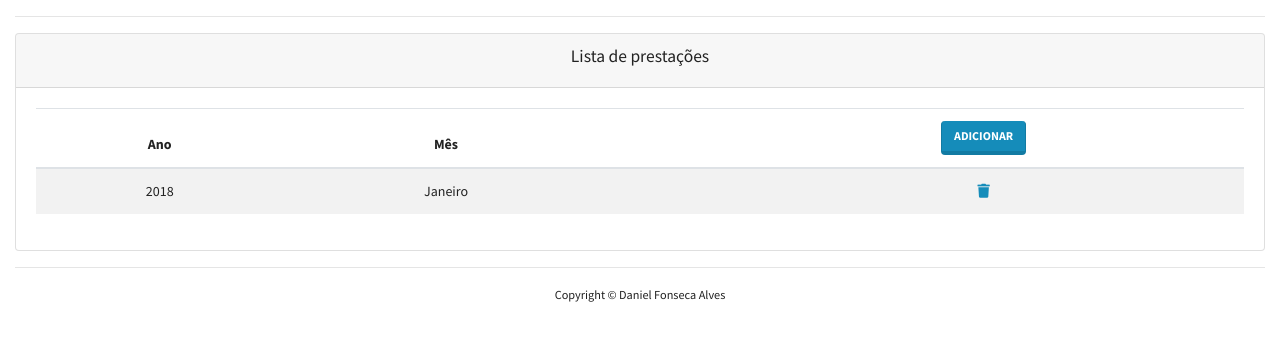
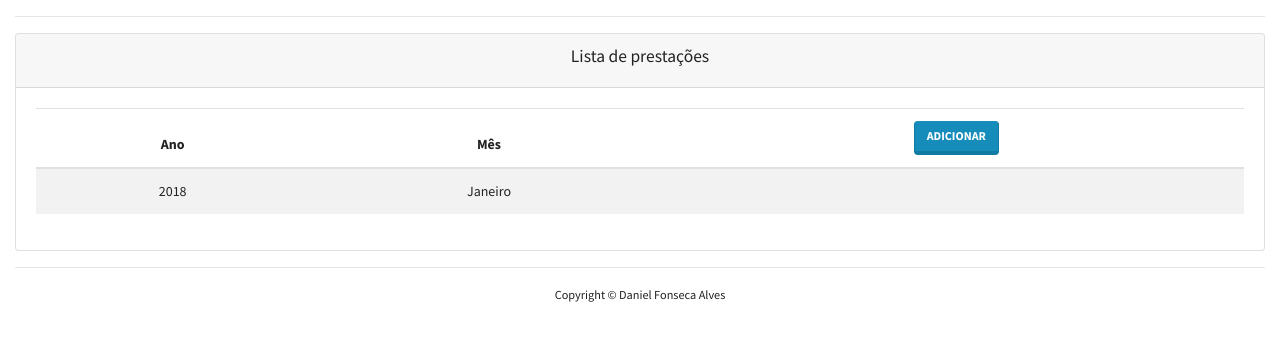
Before and after one commit to dalraf/controlecondominio, a Django app: page /listaprestacao/ in a window 1280 px wide. Shown: the part 57-398 px from the top of the page. Run offline with Django 3.2, Linux system fonts and the light colour scheme; a user stored in the database is signed in; tables that the repository leaves empty hold one stand-in row (values such as "Sample post"); some libraries are stand-ins or nearby versions.

```diff
--- a/controlecondominio/templates/atualizaprestacao.html
+++ b/controlecondominio/templates/atualizaprestacao.html
@@ -16,6 +16,7 @@
             <input type="submit" name="Salvar" value="Salvar" class="btn btn-primary">
             <a class="btn btn-primary" role="button" href="{% url 'crialancamento' prestacao  %}">Adicionar</a>
             <a class="btn btn-primary" role="button" href="{% url 'listaprestacao' %}">Voltar</a>
+            <a class="btn btn-danger" role="button" href="{% url 'deletaprestacao' prestacao %}">Deletar</a>
         </div>
     </div>
 </form>
--- a/controlecondominio/templates/listaprestacao.html
+++ b/controlecondominio/templates/listaprestacao.html
@@ -12,7 +12,6 @@
                     <th style="
                     text-align:center">Ano</th>
                     <th style="text-align:center">Mês</th>
-                    <th style="text-align:center"></th>
                     <th style="text-align:center"><a class="btn btn-primary" role="button" href="{% url 'criaprestacao' %}">Adicionar</a></th>
                 </tr>
             </thead>
@@ -22,7 +21,6 @@
                             <td style="text-align:center">{{ prestacao.get_ano_display }}</td>
                             <td style="text-align:center">{{ prestacao.get_mes_display }}</td>
                             <td style="text-align:center"></td>
-                            <td style="text-align:center"><a href="{% url 'deletaprestacao' prestacao.pk %}"><i class="fas fa-trash"></i></a></td>
                         </tr>
                         {% endfor %}
                     </tbody>
```
